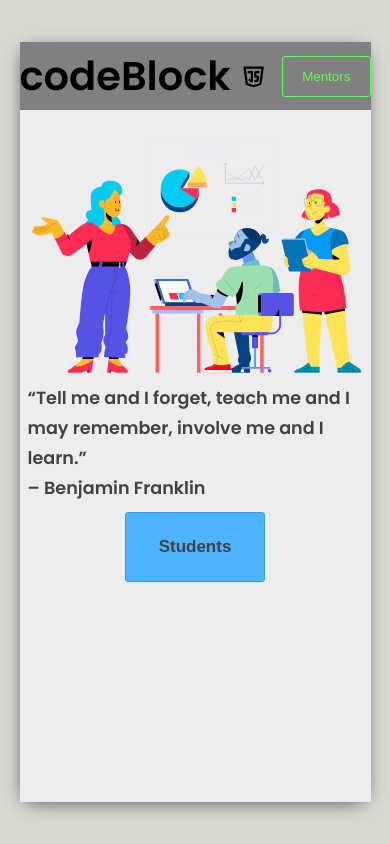
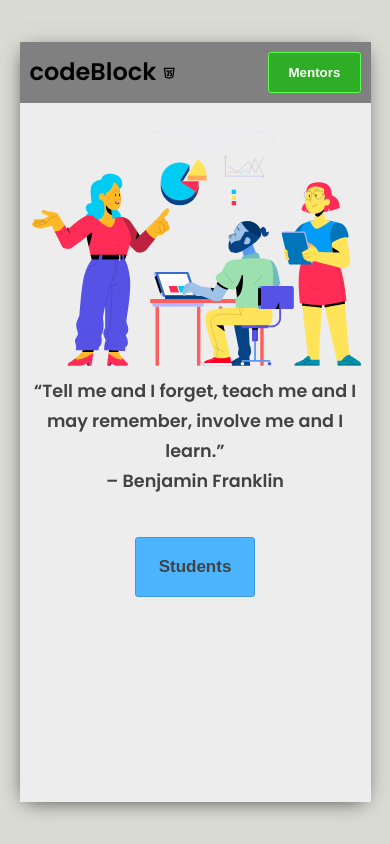
Before and after one commit to CarmelYona/codeBlock-frontend, a React (Create React App) app: page / in a window 390 px wide. Built offline with nearby package versions, Linux system fonts and the light colour scheme; no server answers.

Commit message:
css small fixes mq

```diff
--- a/src/assets/styles/cmps/_header.scss
+++ b/src/assets/styles/cmps/_header.scss
@@ -1,4 +1,6 @@
-.header {
+header {
+
+    .header-wrapper {
         padding: 0.6rem 2.5rem;
         background-color: gray;
         width: 100%;
@@ -28,3 +30,4 @@
             color: #661807;
         }
     }
+}
--- a/src/assets/styles/mq/_mq.scss
+++ b/src/assets/styles/mq/_mq.scss
@@ -1,19 +1,49 @@
 @media screen and (max-width:600px) {
-    .header {
-        padding: 0px;
+    header {
+
+        .header-wrapper {
+            padding: 10px;
+
+            h1 {
+                font-size: 1.5rem;
+
+                span {
+                    font-size: 0.9rem;
+                }
+            }
+
+            .mentor-btn {
+                background-color: #30ad27;
+                color: white;
+                font-weight: bold;
+            }
+
+            .loguot-btn {
+                background-color: #661807;
+                color: white;
+                font-weight: bold;
+            }
+        }
     }
 
     .home-page-body {
         flex-direction: column-reverse;
         height: auto !important;
         gap: 0.5rem;
-        padding: 0.5rem !important;
+        padding: .5rem !important;
 
         .student-section {
             align-items: center;
-            gap: 0.5rem !important;
-            h2{
+            gap: 2.5rem !important;
+
+            h2 {
                 font-size: 1.1rem;
+                text-align: center;
+            }
+
+            .student-btn{
+                height: 60px;
+                width: 120px;
             }
         }
     }
@@ -40,7 +70,8 @@
                     font-size: 1rem;
                 }
             }
-            .codeBlock-wrapper{
+
+            .codeBlock-wrapper {
                 margin-left: 0;
                 font-size: 0.8rem;
             }
--- a/src/cmps/header.jsx
+++ b/src/cmps/header.jsx
@@ -11,8 +11,8 @@ export const Header = () => {
         navigate('/')
     }
 
-    return <section className="header">
-        <div className="header flex">
+    return <header>
+        <div className="header-wrapper flex">
             <h1 onClick={onLogout}>codeBlock <span><TbBrandJavascript /></span></h1>
             {loggedInUser ?
                 <button className="loguot-btn" onClick={onLogout}>Logut</button>
@@ -21,5 +21,5 @@ export const Header = () => {
             }
 
         </div>
-    </section>
+    </header>
 }
```
Lines whose indentation alone changed are shown as unchanged.
